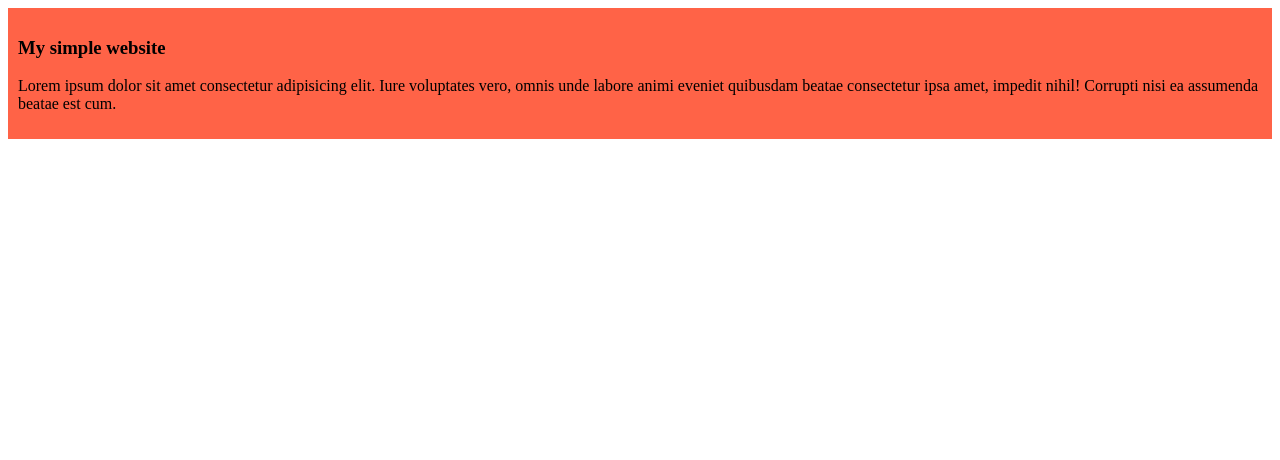
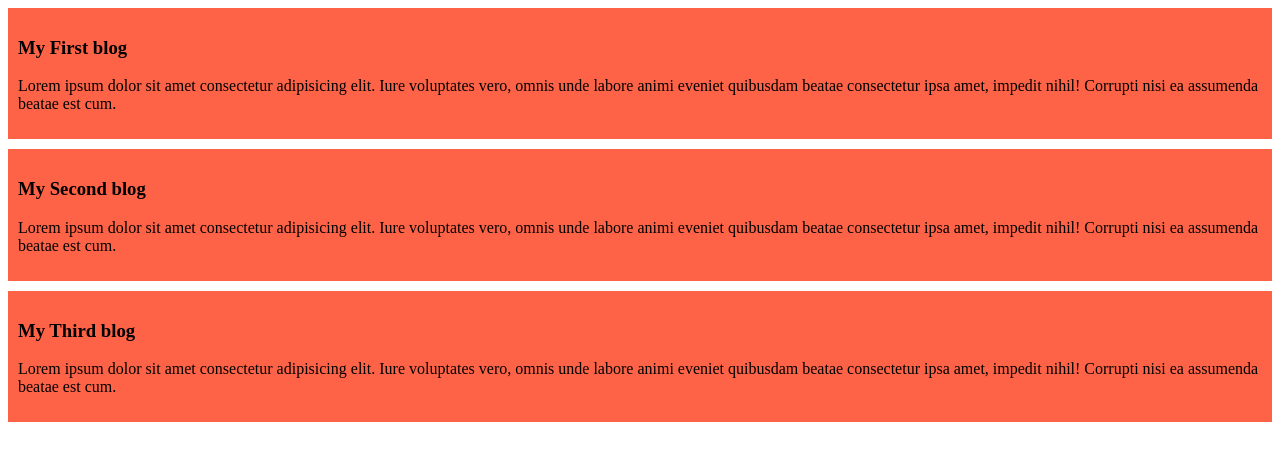
Before and after one commit to touhidcse/my-simple-website, a plain HTML site: page index.html in a window 1280 px wide. Drawn offline with Linux system fonts and the light colour scheme.

Commit message:
Added second and third blog

```diff
--- a/index.html
+++ b/index.html
@@ -8,7 +8,15 @@
 </head>
 <body>
     <div>
-        <h3>My simple website</h3>
+        <h3>My First blog</h3>
+        <p>Lorem ipsum dolor sit amet consectetur adipisicing elit. Iure voluptates vero, omnis unde labore animi eveniet quibusdam beatae consectetur ipsa amet, impedit nihil! Corrupti nisi ea assumenda beatae est cum.</p>
+    </div>
+    <div>
+        <h3>My Second blog</h3>
+        <p>Lorem ipsum dolor sit amet consectetur adipisicing elit. Iure voluptates vero, omnis unde labore animi eveniet quibusdam beatae consectetur ipsa amet, impedit nihil! Corrupti nisi ea assumenda beatae est cum.</p>
+    </div>
+    <div>
+        <h3>My Third blog</h3>
         <p>Lorem ipsum dolor sit amet consectetur adipisicing elit. Iure voluptates vero, omnis unde labore animi eveniet quibusdam beatae consectetur ipsa amet, impedit nihil! Corrupti nisi ea assumenda beatae est cum.</p>
     </div>
 
--- a/styles/blog.css
+++ b/styles/blog.css
@@ -1,4 +1,5 @@
 div{
     background-color: tomato;
     padding: 10px;
+    margin-bottom: 10px;
 }
```
